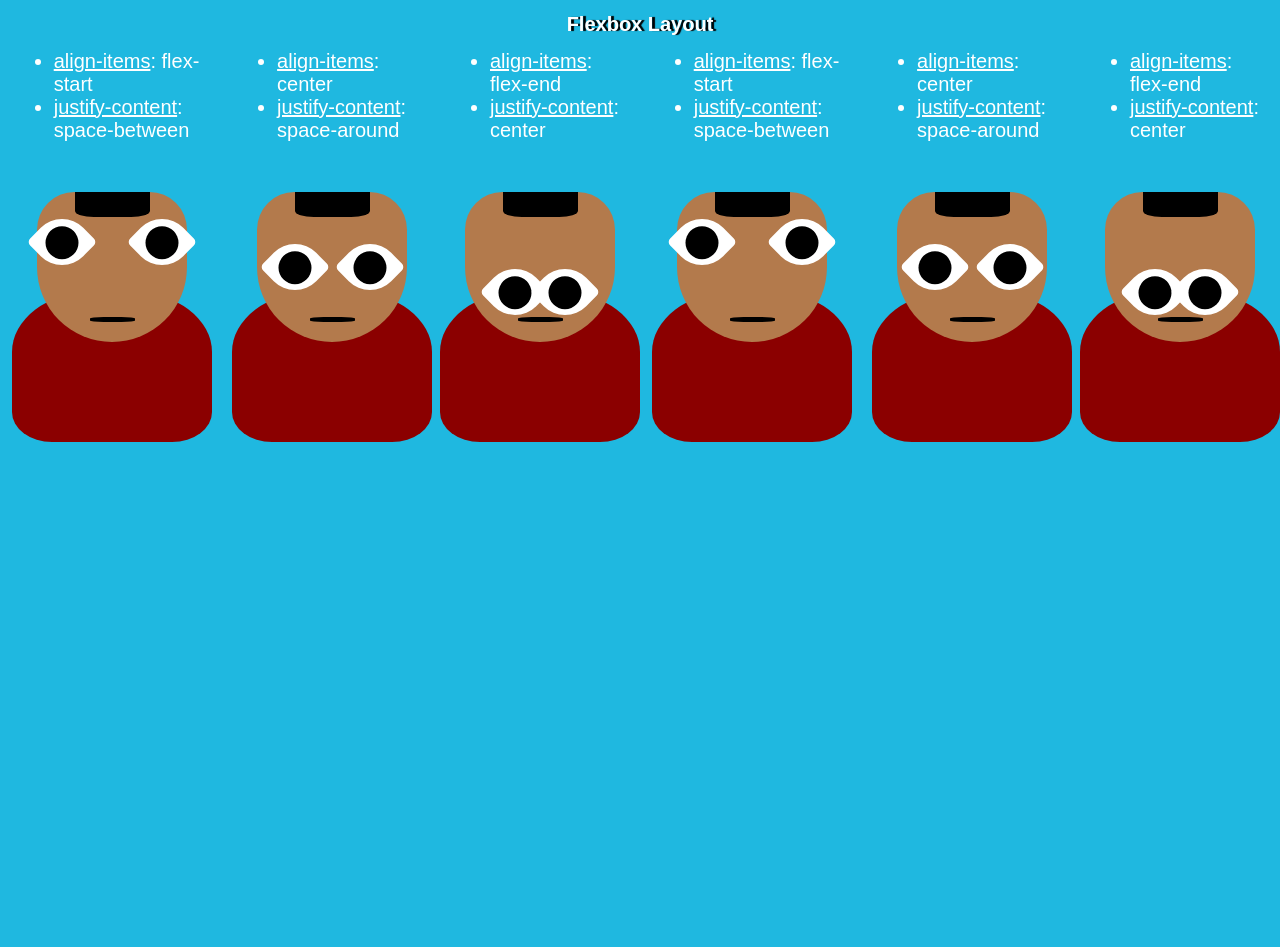
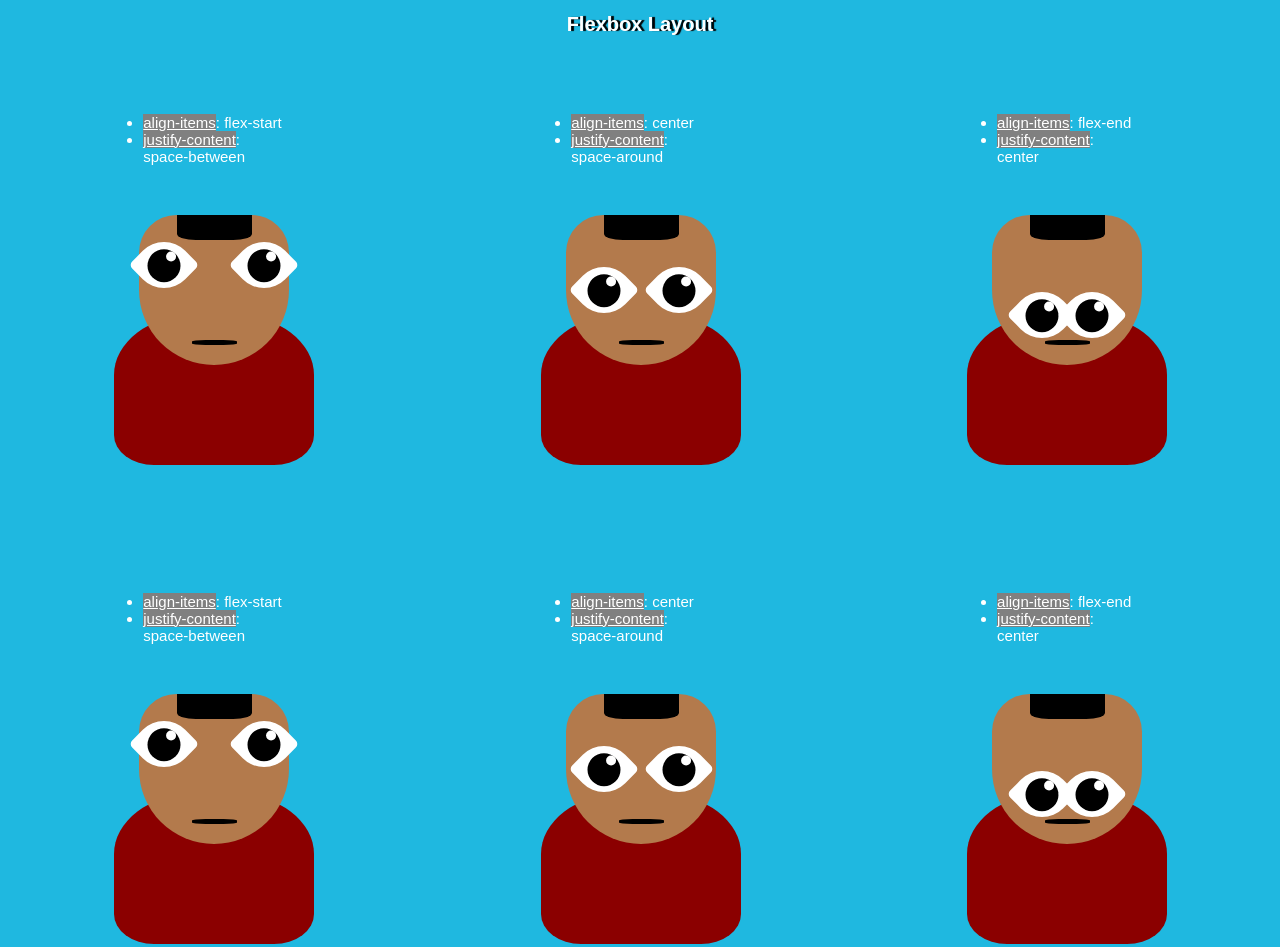
Before and after one commit to MinhaTu/webdev-delusional, a plain HTML site: page Flexbox-samples/index.html in a window 1280 px wide. Before the commit the page ends 800 px from the top, so only its background shows below. Drawn offline with Linux system fonts and the light colour scheme.

Commit message:
fix: fix white relative position

```diff
--- a/Flexbox-samples/style.css
+++ b/Flexbox-samples/style.css
@@ -15,17 +15,26 @@ body {
 p,ul {
 	width: 70%;
 	margin: 0 auto;
-	font-size: 2rem;
+	font-size: 1.5rem;
 	text-shadow: none;
 	text-align: left;
+	padding: 0;
 }
 
+
+u {
+	background-color: gray;
+}
 .layout {
 	display: flex;
 	justify-content: space-around;
 	align-items: center;
+	flex-wrap: wrap;
 }
 
+article {
+	margin: 5%;
+}
 .head {
 	width: 15rem;
 	height: 15rem;
@@ -89,8 +98,7 @@ p,ul {
 	background-color: white;
 
 	position: relative;
-	top: 30px;
-	left: -5px;
+	left: 10px;
 }
 
 .mouth {
```
